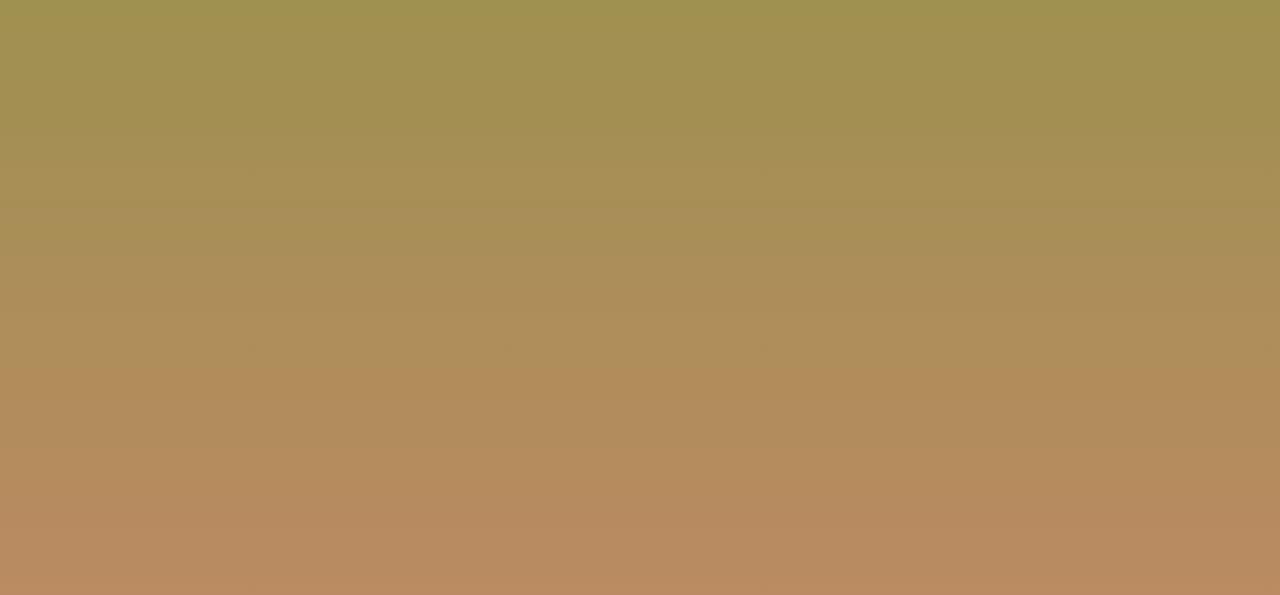
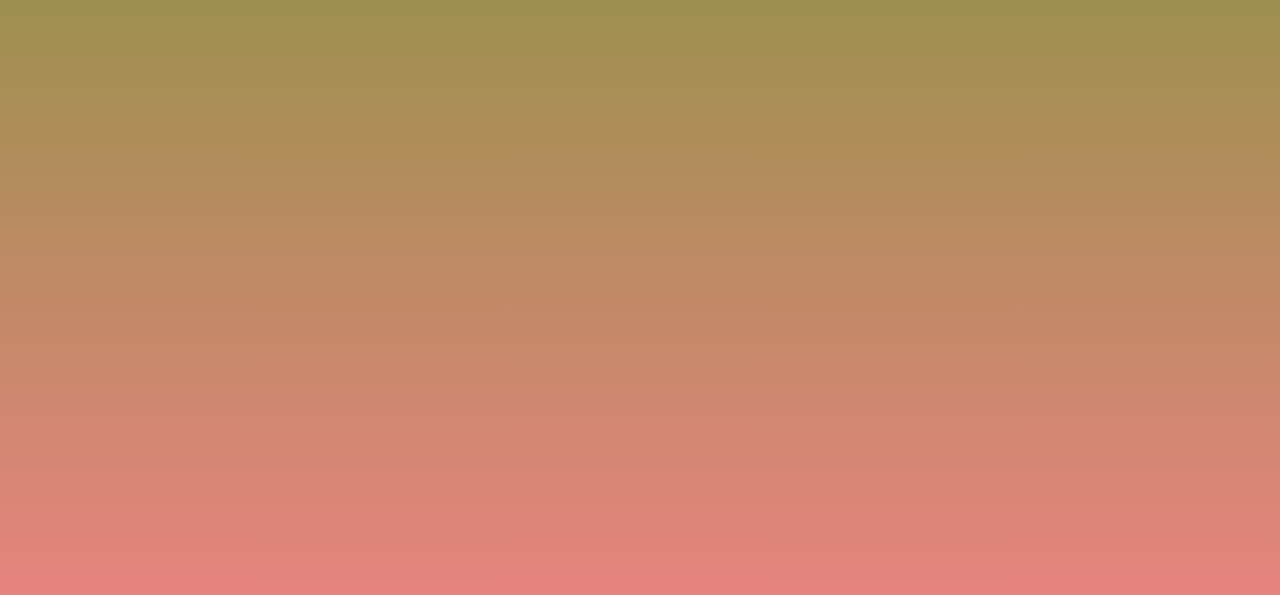
Before and after one commit to Dedicated2Barb/BYOD, a plain HTML site: page index.html in a window 1280 px wide. Shown: the top 595 px of the page. Drawn offline with nearby package versions, Linux system fonts and the light colour scheme.

Commit message:
corrected page height

```diff
--- a/assets/css/style.css
+++ b/assets/css/style.css
@@ -6,7 +6,7 @@
 
 #gradient {
   width: 100%;
-  height: 2000px;
+  min-height: 800px;
   padding: 0px;
   margin: 0px;
   position: static;
--- a/assets/javascript/app.js
+++ b/assets/javascript/app.js
@@ -79,7 +79,7 @@ $("button").on("click", function(){
 
         }
       }
-//CLICK TITLE PRODUCE YOUTUBE VIDEO RESULTS
+//CLICK TITLE TO PRODUCE YOUTUBE VIDEO RESULTS
 //======================================================
         $("td").on("click", function(){
 
```
